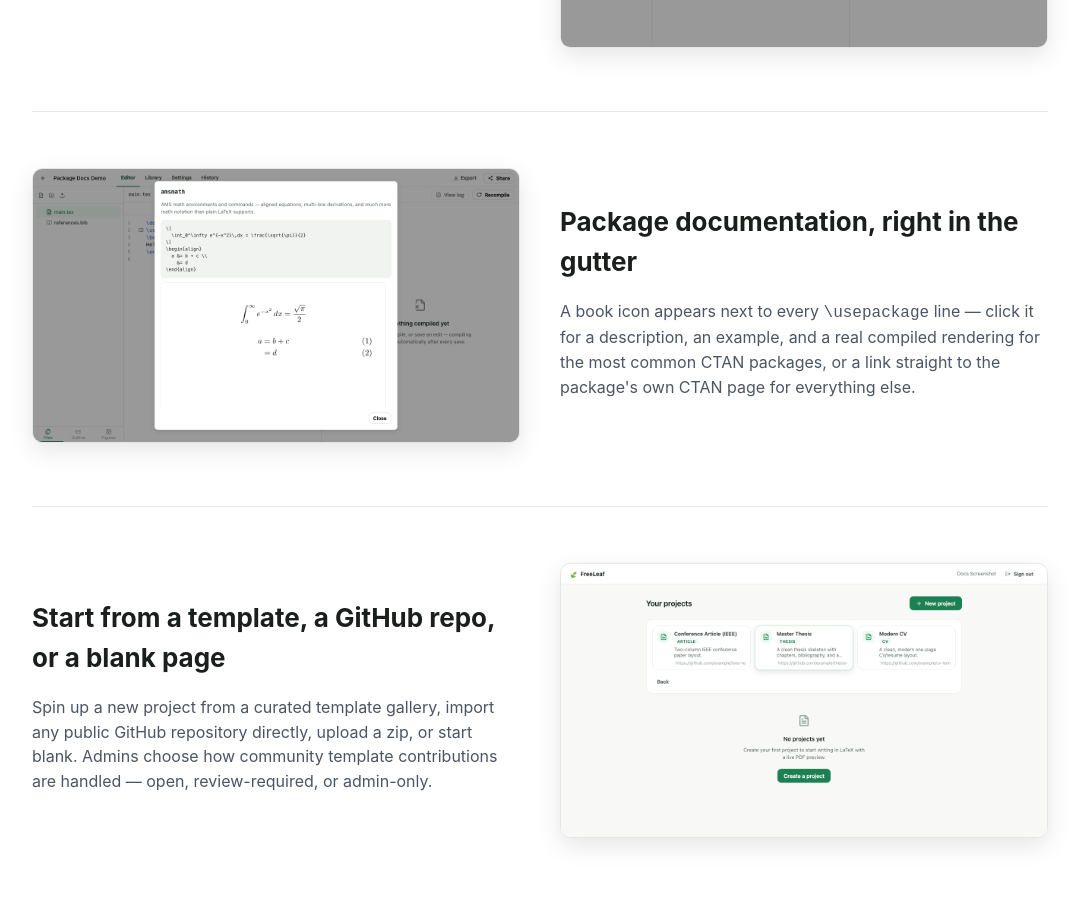
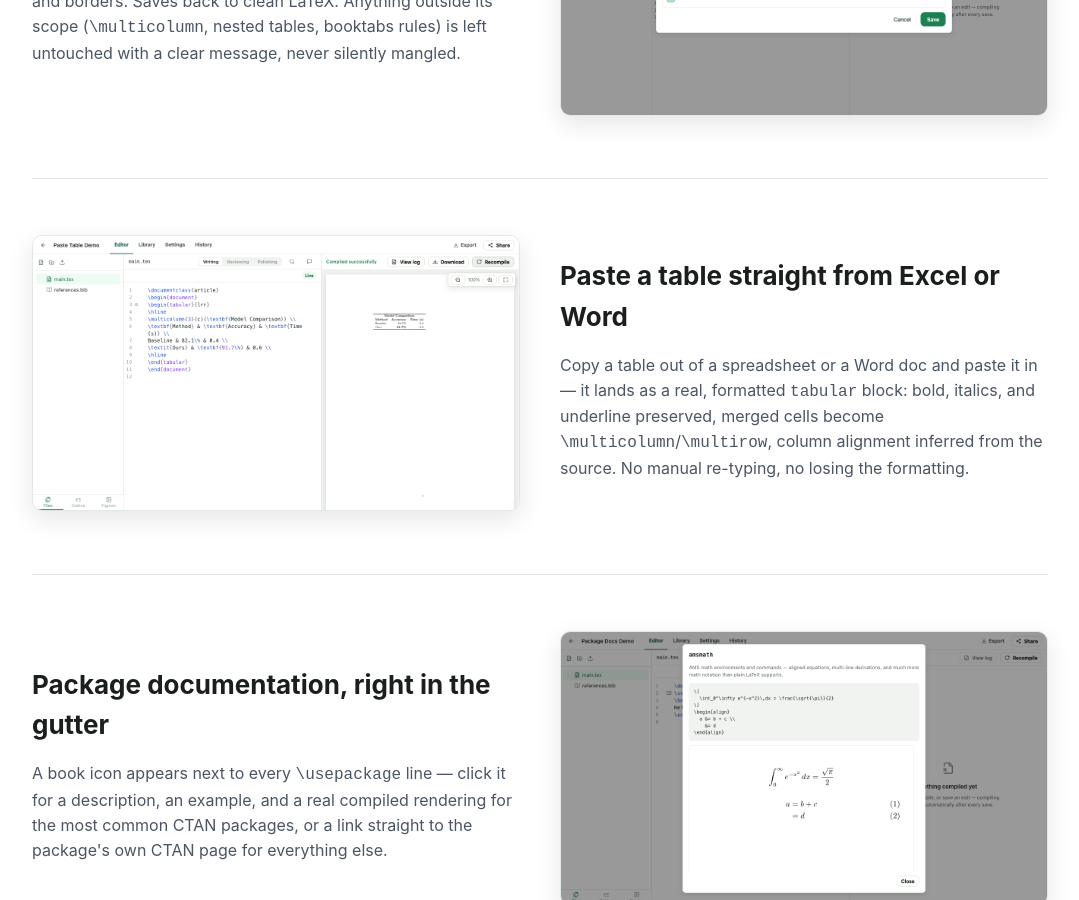
Before and after one commit to DeepMicroscopy/FreeLeaf, a Jekyll site: the page built from docs/index.md, in a window 1280 px wide and 900 px high, scrolled down 3469 px. Shown: the whole window, without its empty margins (100-1179 px from the left). Built offline with Jekyll 4.4.1, drawn with Linux system fonts in a browser that asks for light colours; some of the changed text lies outside the part shown.

Commit message:
Add paste-table feature to the docs site
Co-Authored-By: Claude Sonnet 5 <noreply@anthropic.com>

```diff
--- a/docs/index.md
+++ b/docs/index.md
@@ -28,6 +28,7 @@ description: Open, self-hostable, real-time collaborative LaTeX editing.
   <a href="#comments">Comments on marked text</a>
   <a href="#review">Suggested edits &amp; review</a>
   <a href="#tables">Table Designer</a>
+  <a href="#paste-table">Paste a table from Excel/Word</a>
   <a href="#package-docs">Package documentation</a>
   <a href="#templates">Templates &amp; GitHub import</a>
   <a href="#navigation">Outline, figures &amp; search</a>
@@ -123,7 +124,22 @@ description: Open, self-hostable, real-time collaborative LaTeX editing.
   </div>
 </section>
 
-<section class="feature reverse" id="package-docs">
+<section class="feature reverse" id="paste-table">
+  <div class="feature-text">
+    <h2>Paste a table straight from Excel or Word</h2>
+    <p>
+      Copy a table out of a spreadsheet or a Word doc and paste it in — it lands as a real,
+      formatted <code>tabular</code> block: bold, italics, and underline preserved, merged
+      cells become <code>\multicolumn</code>/<code>\multirow</code>, column alignment
+      inferred from the source. No manual re-typing, no losing the formatting.
+    </p>
+  </div>
+  <div class="feature-shot">
+    <img src="{{ '/assets/img/paste-table-compiled.png' | relative_url }}" alt="A table pasted from a spreadsheet, converted into a formatted LaTeX tabular and compiled">
+  </div>
+</section>
+
+<section class="feature" id="package-docs">
   <div class="feature-text">
     <h2>Package documentation, right in the gutter</h2>
     <p>
@@ -137,7 +153,7 @@ description: Open, self-hostable, real-time collaborative LaTeX editing.
   </div>
 </section>
 
-<section class="feature" id="templates">
+<section class="feature reverse" id="templates">
   <div class="feature-text">
     <h2>Start from a template, a GitHub repo, or a blank page</h2>
     <p>
@@ -151,7 +167,7 @@ description: Open, self-hostable, real-time collaborative LaTeX editing.
   </div>
 </section>
 
-<section class="feature reverse" id="navigation">
+<section class="feature" id="navigation">
   <div class="feature-text">
     <h2>Navigate long documents fast</h2>
     <p>
@@ -165,7 +181,7 @@ description: Open, self-hostable, real-time collaborative LaTeX editing.
   </div>
 </section>
 
-<section class="feature" id="compile">
+<section class="feature reverse" id="compile">
   <div class="feature-text">
     <h2>Sandboxed compiling, with real SyncTeX</h2>
     <p>
@@ -179,7 +195,7 @@ description: Open, self-hostable, real-time collaborative LaTeX editing.
   </div>
 </section>
 
-<section class="feature reverse" id="history">
+<section class="feature" id="history">
   <div class="feature-text">
     <h2>Version history you can actually read</h2>
     <p>
@@ -193,7 +209,7 @@ description: Open, self-hostable, real-time collaborative LaTeX editing.
   </div>
 </section>
 
-<section class="feature" id="signin">
+<section class="feature reverse" id="signin">
   <div class="feature-text">
     <h2>Sign in the way your institution already works</h2>
     <p>
```
Also changed, not shown: docs/assets/img/paste-table-compiled.png (added).
